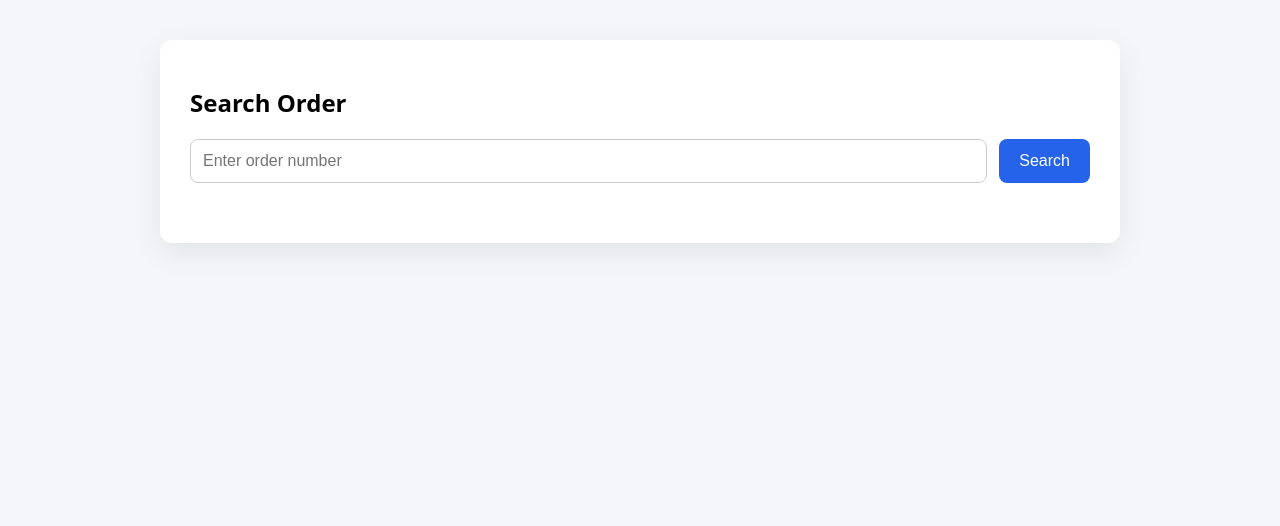
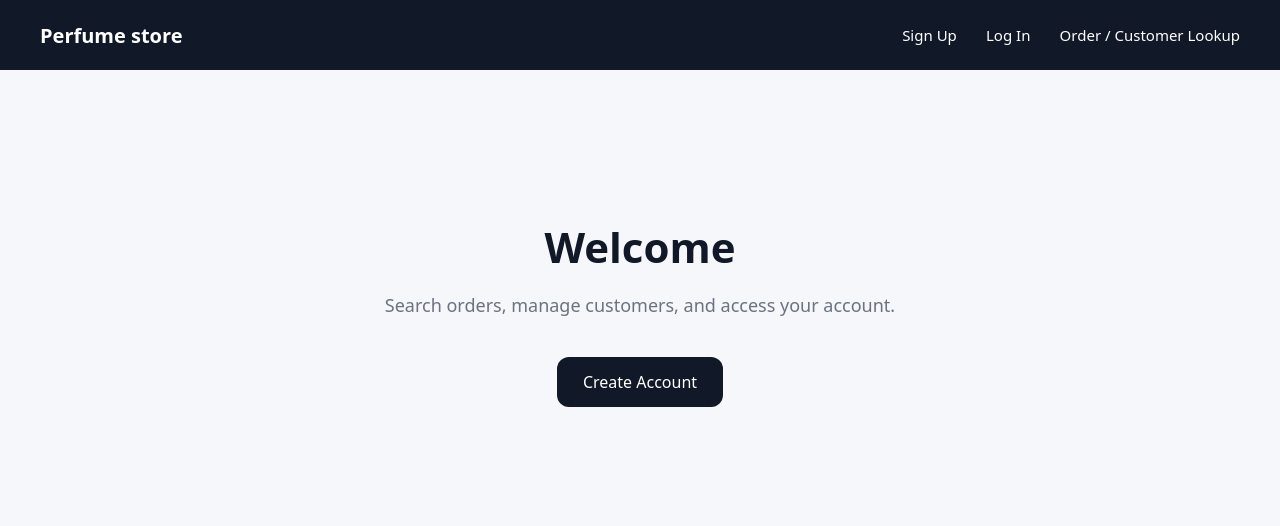
Before and after one commit to Marwan-AlaaEldin/perfume-store, a PHP site: page / in a window 1280 px wide. Shown: the top 526 px of the page. Run offline with PHP 8.4, Linux system fonts and the light colour scheme.

Commit message:
New homepage Navigator

```diff
--- a/index.php
+++ b/index.php
@@ -1,128 +1,98 @@
 <!DOCTYPE html>
 <html lang="en">
 <head>
-    <meta charset="UTF-8">
-    <title>Order Lookup</title>
-    <style>
-        body {
-            font-family: system-ui, -apple-system, BlinkMacSystemFont, sans-serif;
-            background: #f4f6f9;
-            margin: 0;
-            padding: 40px;
-        }
+<meta charset="UTF-8">
+<title>Home</title>
 
-        .container {
-            max-width: 900px;
-            margin: auto;
-            background: #ffffff;
-            padding: 30px;
-            border-radius: 12px;
-            box-shadow: 0 10px 30px rgba(0,0,0,0.08);
-        }
+<style>
+    body {
+        margin: 0;
+        font-family: system-ui, -apple-system, BlinkMacSystemFont, sans-serif;
+        background: #f5f7fb;
+        color: #111827;
+    }
 
-        h1 {
-            margin-bottom: 20px;
-            font-size: 24px;
-        }
+    /* NAVBAR */
+    .navbar {
+        height: 70px;
+        background: #111827;
+        display: flex;
+        align-items: center;
+        justify-content: space-between;
+        padding: 0 40px;
+    }
 
-        form {
-            display: flex;
-            gap: 12px;
-            margin-bottom: 30px;
-        }
+    .navbar .logo {
+        color: white;
+        font-size: 20px;
+        font-weight: 600;
+    }
 
-        input[type="text"] {
-            flex: 1;
-            padding: 12px;
-            font-size: 16px;
-            border-radius: 8px;
-            border: 1px solid #ccc;
-        }
+    .nav-links a {
+        color: white;
+        text-decoration: none;
+        margin-left: 25px;
+        font-size: 15px;
+    }
 
-        button {
-            padding: 12px 20px;
-            font-size: 16px;
-            border: none;
-            border-radius: 8px;
-            cursor: pointer;
-            background: #2563eb;
-            color: white;
-        }
+    .nav-links a:hover {
+        opacity: 0.85;
+    }
 
-        button:hover {
-            background: #1e4ed8;
-        }
+    /* HERO */
+    .hero {
+        text-align: center;
+        padding: 120px 20px;
+    }
 
-        table {
-            width: 100%;
-            border-collapse: collapse;
-        }
+    .hero h1 {
+        font-size: 42px;
+        margin-bottom: 15px;
+    }
 
-        th, td {
-            padding: 14px;
-            border-bottom: 1px solid #e5e7eb;
-            text-align: left;
-        }
+    .hero p {
+        font-size: 18px;
+        color: #6b7280;
+        margin-bottom: 40px;
+    }
 
-        th {
-            background: #f1f5f9;
-            font-weight: 600;
-        }
+    .hero-buttons a {
+        display: inline-block;
+        padding: 14px 26px;
+        margin: 0 10px;
+        border-radius: 12px;
+        font-size: 16px;
+        text-decoration: none;
+        color: white;
+        background: #111827;
+    }
 
-        .empty {
-            color: #6b7280;
-        }
-    </style>
+    .hero-buttons a.secondary {
+        background: #374151;
+    }
+</style>
 </head>
 <body>
 
-<div class="container">
-    <h1>Search Order</h1>
+<!-- NAVBAR -->
+<div class="navbar">
+    <div class="logo">Perfume store</div>
+    <div class="nav-links">
+        <a href="signup.php">Sign Up</a>
+        <a href="login.php">Log In</a>
+        <a href="demo.php">Order / Customer Lookup</a>
+    </div>
+</div>
 
-    <form method="post">
-        <input type="text" name="orderNum" placeholder="Enter order number" required>
-        <button type="submit">Search</button>
-    </form>
+<!-- HERO SECTION -->
+<div class="hero">
+    <h1>Welcome</h1>
+    <p>Search orders, manage customers, and access your account.</p>
 
-    <?php
-    require "App/config/Database.php";
-    $db = new Database;
-    $conn = $db->connect();
+    <div class="hero-buttons">
+        <a href="signup.php">Create Account</a>
 
-    if ($_SERVER["REQUEST_METHOD"] === "POST") {
-        $orderNum = $_POST["orderNum"];
-
-        $sql = "SELECT * FROM classicmodels.orders WHERE orderNumber = $orderNum";
-        $result = $conn->query($sql);
-
-        if ($result && $result->num_rows > 0) {
-            echo "<table>";
-            echo "<tr>
-                    <th>Order #</th>
-                    <th>Order Date</th>
-                    <th>Required Date</th>
-                    <th>Shipped Date</th>
-                    <th>Status</th>
-                    <th>Customer #</th>
-                  </tr>";
-
-            while ($row = $result->fetch_assoc()) {
-                echo "<tr>
-                        <td>{$row['orderNumber']}</td>
-                        <td>{$row['orderDate']}</td>
-                        <td>{$row['requiredDate']}</td>
-                        <td>{$row['shippedDate']}</td>
-                        <td>{$row['status']}</td>
-                        <td>{$row['customerNumber']}</td>
-                      </tr>";
-            }
-
-            echo "</table>";
-        } else {
-            echo "<p class='empty'>No order found.</p>";
-        }
-    }
-    ?>
+    </div>
 </div>
 
 </body>
```
